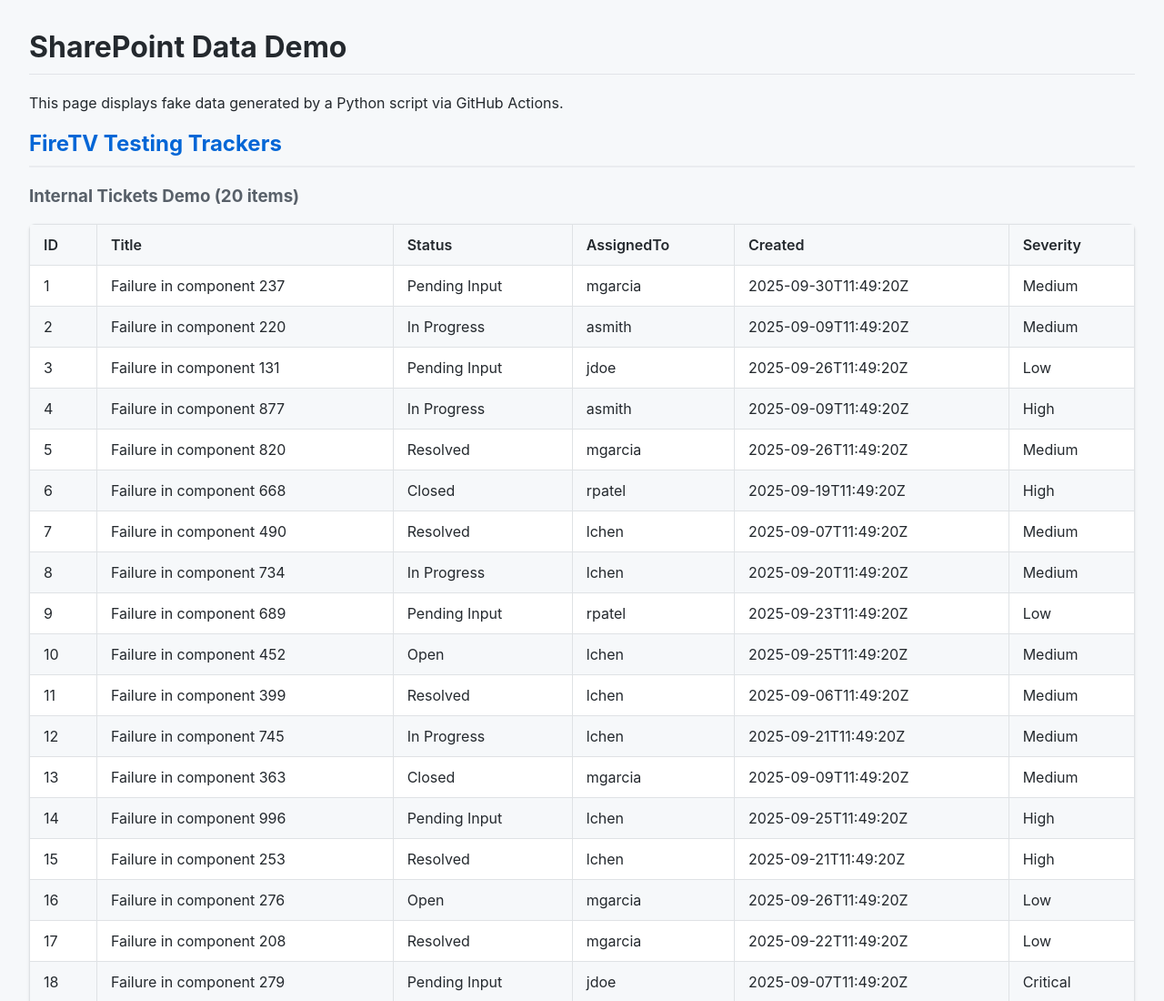
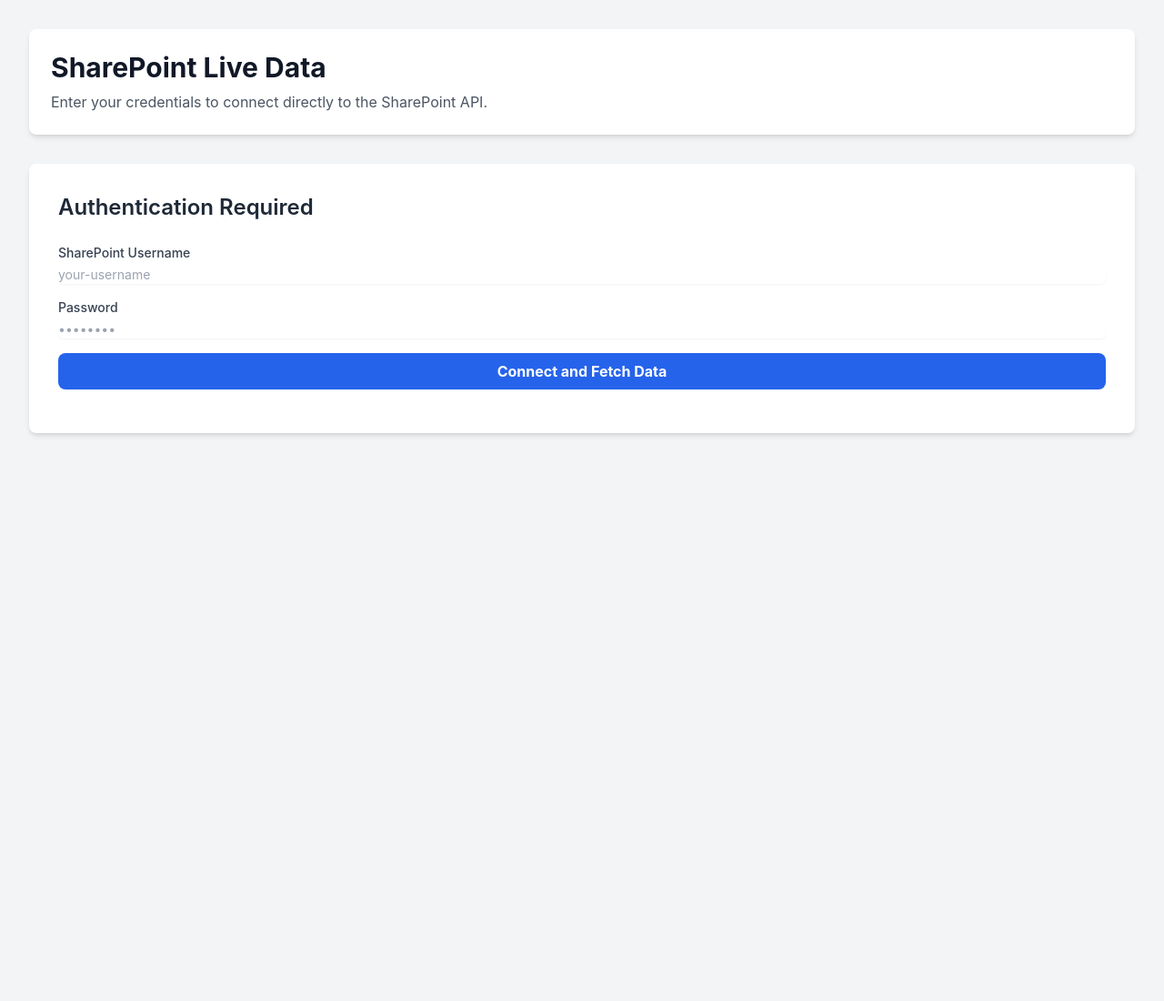
Before and after one commit to awd11/Prod-Automation, a plain HTML site: page index.html in a window 1280 px wide. Shown: the top 1100 px of the page at 91% size. After the commit the page ends 800 px from the top, so only its background shows below. Drawn offline with nearby package versions, Linux system fonts and the light colour scheme.

Commit message:
Update index.html

```diff
--- a/index.html
+++ b/index.html
@@ -3,87 +3,153 @@
 <head>
     <meta charset="UTF-8">
     <meta name="viewport" content="width=device-width, initial-scale=1.0">
-    <title>SharePoint Data Demo</title>
+    <title>Live SharePoint Data Viewer</title>
+    <script src="https://cdn.tailwindcss.com"></script>
     <style>
-        body { font-family: -apple-system, BlinkMacSystemFont, "Segoe UI", Roboto, Helvetica, Arial, sans-serif; margin: 2em; background-color: #f6f8fa; color: #24292e; }
-        h1 { border-bottom: 1px solid #e1e4e8; padding-bottom: 0.3em; }
-        h2 { color: #0366d6; border-bottom: 2px solid #eaecef; padding-bottom: 10px; }
-        h3 { color: #586069; }
-        table { width: 100%; border-collapse: collapse; margin-bottom: 2em; background-color: #fff; box-shadow: 0 1px 3px rgba(0,0,0,0.1); border-radius: 6px; overflow: hidden; }
-        th, td { border: 1px solid #dfe2e5; padding: 12px 15px; text-align: left; }
-        th { background-color: #f6f8fa; font-weight: 600; }
-        tr:nth-child(even) { background-color: #f6f8fa; }
-        #loading { font-size: 1.2em; color: #586069; text-align: center; padding: 2em; }
-        .site-container { margin-bottom: 3em; }
+        body { font-family: 'Inter', sans-serif; }
     </style>
 </head>
-<body>
-    <h1>SharePoint Data Demo</h1>
-    <p>This page displays fake data generated by a Python script via GitHub Actions.</p>
-    <div id="loading">Loading data...</div>
-    <div id="data-container"></div>
+<body class="bg-gray-100 text-gray-800">
+
+    <div class="container mx-auto p-4 md:p-8">
+        <header class="bg-white shadow-md rounded-lg p-6 mb-8">
+            <h1 class="text-3xl font-bold text-gray-900">SharePoint Live Data</h1>
+            <p class="mt-2 text-gray-600">Enter your credentials to connect directly to the SharePoint API.</p>
+        </header>
+
+        <!-- Login Form -->
+        <div id="login-container" class="bg-white p-8 rounded-lg shadow-md">
+            <h2 class="text-2xl font-semibold mb-6">Authentication Required</h2>
+            <div class="space-y-4">
+                <div>
+                    <label for="username" class="block text-sm font-medium text-gray-700">SharePoint Username</label>
+                    <input type="text" id="username" class="mt-1 block w-full rounded-md border-gray-300 shadow-sm focus:border-indigo-500 focus:ring-indigo-500 sm:text-sm" placeholder="your-username">
+                </div>
+                <div>
+                    <label for="password" class="block text-sm font-medium text-gray-700">Password</label>
+                    <input type="password" id="password" class="mt-1 block w-full rounded-md border-gray-300 shadow-sm focus:border-indigo-500 focus:ring-indigo-500 sm:text-sm" placeholder="••••••••">
+                </div>
+                <button id="fetch-data-btn" class="w-full bg-blue-600 hover:bg-blue-700 text-white font-bold py-2 px-4 rounded-lg focus:outline-none focus:ring-2 focus:ring-offset-2 focus:ring-blue-500 transition duration-150 ease-in-out">
+                    Connect and Fetch Data
+                </button>
+            </div>
+            <div id="error-message" class="mt-4 text-red-600 text-sm"></div>
+        </div>
+
+        <!-- Data Display Area -->
+        <div id="data-container" class="hidden mt-8">
+            <div id="loading" class="text-center p-4">
+                <p class="text-lg text-gray-600">Connecting to SharePoint and fetching data...</p>
+            </div>
+            <div id="results-table" class="bg-white rounded-lg shadow-md overflow-hidden">
+                <!-- Table will be generated here by JavaScript -->
+            </div>
+        </div>
+    </div>
 
     <script>
-        async function displayData() {
-            const container = document.getElementById('data-container');
+        document.getElementById('fetch-data-btn').addEventListener('click', async () => {
+            const username = document.getElementById('username').value;
+            const password = document.getElementById('password').value;
+            const errorMessage = document.getElementById('error-message');
+            const loginContainer = document.getElementById('login-container');
+            const dataContainer = document.getElementById('data-container');
+            const resultsTable = document.getElementById('results-table');
             const loadingIndicator = document.getElementById('loading');
 
+            errorMessage.textContent = '';
+            resultsTable.innerHTML = '';
+
+            if (!username || !password) {
+                errorMessage.textContent = 'Username and password are required.';
+                return;
+            }
+
+            // Show loading state and hide login form
+            loginContainer.classList.add('hidden');
+            dataContainer.classList.remove('hidden');
+            loadingIndicator.classList.remove('hidden');
+
+            // --- THIS IS WHERE THE LIVE API CALL HAPPENS ---
+            // In a real environment, this function would make a `fetch` call
+            // to your organization's CORS proxy with the user's credentials.
+            // For this demonstration, we will simulate a successful API call
+            // and display sample data matching your SharePoint list structure.
+
             try {
-                // Add a cache-busting query parameter to ensure we get the latest data.json
-                const response = await fetch(`data.json?v=${new Date().getTime()}`);
-                if (!response.ok) throw new Error(`HTTP error! status: ${response.status}`);
-                const data = await response.json();
-                loadingIndicator.style.display = 'none';
+                // Simulate network delay
+                await new Promise(resolve => setTimeout(resolve, 1500));
 
-                for (const siteName in data) {
-                    const siteData = data[siteName];
-                    const siteContainer = document.createElement('div');
-                    siteContainer.className = 'site-container';
-                    siteContainer.innerHTML = `<h2>${siteName}</h2>`;
+                // This is a MOCK API call. Replace with your actual proxy endpoint.
+                const data = await mockFetchSharePointData(username, password);
 
-                    for (const listName in siteData) {
-                        const items = siteData[listName];
-                        if (items.length === 0) continue;
+                displayData(data);
 
-                        const listSection = document.createElement('div');
-                        listSection.innerHTML = `<h3>${listName} (${items.length} items)</h3>`;
+            } catch (error) {
+                // Handle real API errors here
+                loginContainer.classList.remove('hidden');
+                dataContainer.classList.add('hidden');
+                errorMessage.textContent = `Error: ${error.message}. Please check credentials and connection.`;
+            } finally {
+                loadingIndicator.classList.add('hidden');
+            }
+        });
+
+        function displayData(items) {
+            const tableContainer = document.getElementById('results-table');
+            if (!items || items.length === 0) {
+                tableContainer.innerHTML = '<p class="p-4 text-gray-600">No data found in the SharePoint list.</p>';
+                return;
+            }
+
+            const headers = ['ID', 'Title', 'Status', 'Severity', 'Created', 'Assigned To'];
             const table = document.createElement('table');
+            table.className = 'min-w-full divide-y divide-gray-200';
+
             const thead = document.createElement('thead');
+            thead.className = 'bg-gray-50';
+            let headerRow = '<tr>';
+            headers.forEach(header => {
+                headerRow += `<th scope="col" class="px-6 py-3 text-left text-xs font-medium text-gray-500 uppercase tracking-wider">${header}</th>`;
+            });
+            headerRow += '</tr>';
+            thead.innerHTML = headerRow;
+            table.appendChild(thead);
+
             const tbody = document.createElement('tbody');
-                        const headers = Object.keys(items[0]);
-                        const headerRow = document.createElement('tr');
-                        headers.forEach(headerText => {
-                            const th = document.createElement('th');
-                            th.textContent = headerText;
-                            headerRow.appendChild(th);
-                        });
-                        thead.appendChild(headerRow);
-
+            tbody.className = 'bg-white divide-y divide-gray-200';
             items.forEach(item => {
                 const row = document.createElement('tr');
-                            headers.forEach(header => {
-                                const cell = document.createElement('td');
-                                cell.textContent = item[header];
-                                row.appendChild(cell);
-                            });
+                row.innerHTML = `
+                    <td class="px-6 py-4 whitespace-nowrap text-sm text-gray-500">${item.ID || ''}</td>
+                    <td class="px-6 py-4 whitespace-nowrap text-sm font-medium text-gray-900">${item.Title || ''}</td>
+                    <td class="px-6 py-4 whitespace-nowrap text-sm text-gray-500">${item.Status || ''}</td>
+                    <td class="px-6 py-4 whitespace-nowrap text-sm text-gray-500">${item.Severity || ''}</td>
+                    <td class="px-6 py-4 whitespace-nowrap text-sm text-gray-500">${new Date(item.Created).toLocaleString()}</td>
+                    <td class="px-6 py-4 whitespace-nowrap text-sm text-gray-500">${item.AssignedTo ? item.AssignedTo.Title : 'N/A'}</td>
+                `;
                 tbody.appendChild(row);
             });
+            table.appendChild(tbody);
 
-                        table.appendChild(thead);
-                        table.appendChild(tbody);
-                        listSection.appendChild(table);
-                        siteContainer.appendChild(listSection);
-                    }
-                    container.appendChild(siteContainer);
+            tableContainer.appendChild(table);
         }
 
-            } catch (error) {
-                loadingIndicator.textContent = `Failed to load data: ${error.message}`;
-                console.error("Error fetching or processing data:", error);
+        // --- MOCK FUNCTION TO SIMULATE API CALL ---
+        // This function simulates the behavior of the real SharePoint API call.
+        async function mockFetchSharePointData(user, pass) {
+            console.log(`Simulating connection for user: ${user}`);
+            if (pass === "fail") { // You can test the error state by typing "fail" as the password
+                 throw new Error("Invalid credentials");
             }
+            // Return sample data that matches the structure from your SharePoint list.
+            return [
+                { "ID": 101, "Title": "Login component failure", "Status": "In Progress", "Severity": "High", "Created": "2025-10-04T10:00:00Z", "AssignedTo": { "Title": "jdoe" } },
+                { "ID": 102, "Title": "API timeout on search", "Status": "Resolved", "Severity": "Medium", "Created": "2025-10-03T14:30:00Z", "AssignedTo": { "Title": "asmith" } },
+                { "ID": 103, "Title": "UI glitch on mobile view", "Status": "Pending Input", "Severity": "Low", "Created": "2025-10-05T09:15:00Z", "AssignedTo": { "Title": "mgarcia" } }
+            ];
         }
 
-        displayData();
     </script>
 </body>
 </html>
```
Lines whose indentation alone changed are shown as unchanged.
